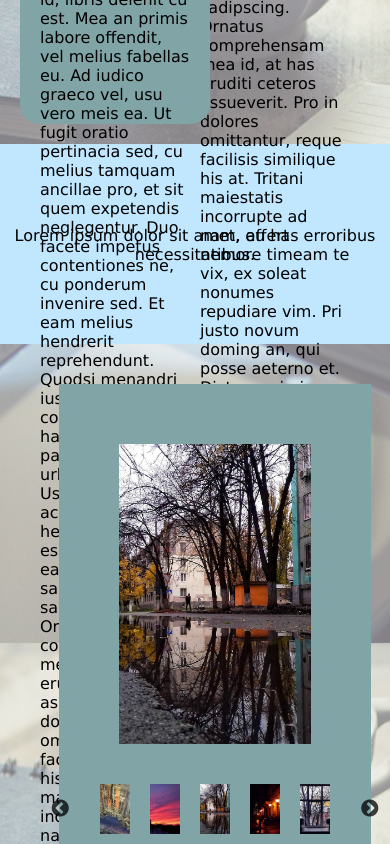
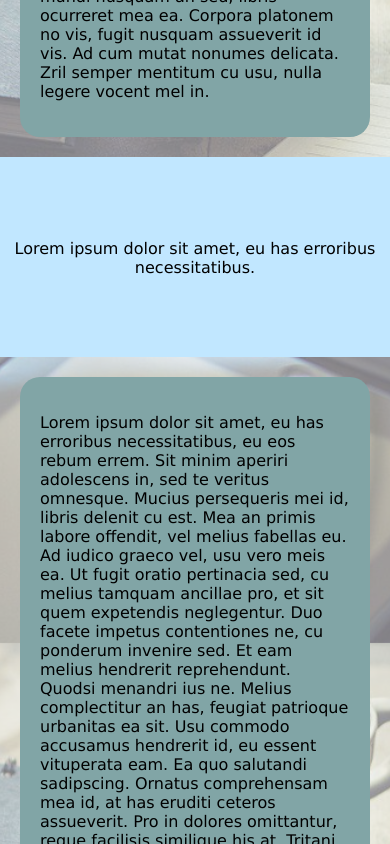
Before and after one commit to drakosha108/LP1, a website: page index.html in a window 390 px wide. Shown: the part 2733-3577 px from the top of the page. Drawn offline with nearby package versions, Linux system fonts and the light colour scheme; some packages are replaced by stand-ins of ours; a script that the page names is missing.

Commit message:
Мобільна адаптивність

```diff
--- a/index.html
+++ b/index.html
@@ -3,6 +3,7 @@
 
 <head>
   <title>My page</title>
+  <meta name="viewport" content="width=device-width, initial-scale=1">
   <link rel="stylesheet" type="text/css" href="./lib/slick.css" />
   <link rel="stylesheet" type="text/css" href="./lib/slick-theme.css" />
   <link rel="stylesheet" href="./styles.css" />
@@ -86,7 +87,9 @@
             Vis munere oblique efficiantur ne, an mel probo illum omnesque. Suas tractatos ad pri, mundi nusquam an sed, libris ocurreret mea ea. Corpora platonem no vis, fugit nusquam assueverit id vis. Ad cum mutat nonumes delicata. Zril semper mentitum cu usu, nulla legere vocent mel in.</p></div>
       </div>
     </div>
-    <div class="title-block">Lorem ipsum dolor sit amet, eu has erroribus necessitatibus.</div>
+    <div class="title-block">
+      <div class="title-inner">Lorem ipsum dolor sit amet, eu has erroribus necessitatibus.</div>
+    </div>
     <div class="content-block">
       <div class="content-block-text-wrapper">
         <div class="content-block-text"><p>Lorem ipsum dolor sit amet, eu has erroribus necessitatibus, eu eos rebum errem. Sit minim aperiri adolescens in, sed te veritus omnesque. Mucius persequeris mei id, libris delenit cu est. Mea an primis labore offendit, vel melius fabellas eu. Ad iudico graeco vel, usu vero meis ea.
--- a/styles.css
+++ b/styles.css
@@ -136,7 +136,7 @@ ul.navigation > li:hover a {
 
 .content-block {
   display: flex;
-  height: 400px;
+  min-height: 400px;
   align-items: center;
 }
 
@@ -185,7 +185,6 @@ ul.navigation > li:hover a {
 
 .slider-thumbnail-content {
   width: 50%;
-  margin: 40px;
   margin-right: 0;
   display: flex;
 }
@@ -265,7 +264,8 @@ ul.navigation > li:hover a {
   right: -40px;
 }
 
-.slick-prev:before, .slick-next:before {
+.slick-prev::before,
+.slick-next::before {
   color: black;
 }
 
@@ -285,6 +285,10 @@ ul.navigation > li:hover a {
 
   .slider-thumbnail-text {
     width: 80%;
+  }
+
+  .content-block {
+    flex-direction: column;
   }
 
   .content-block-text {
```
